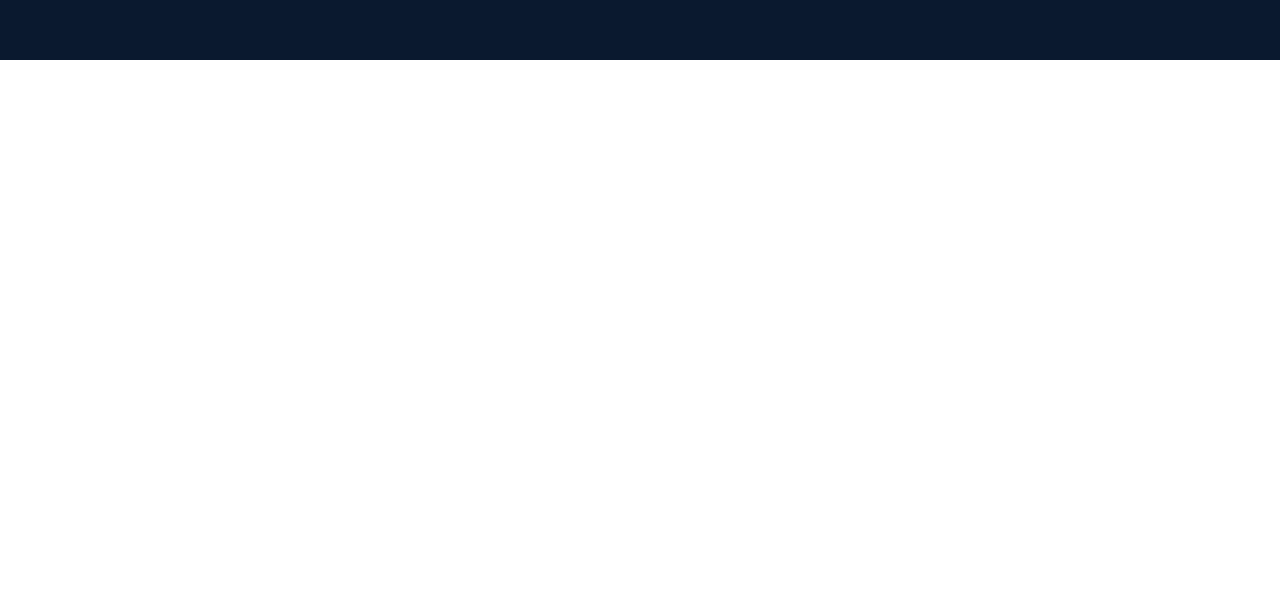
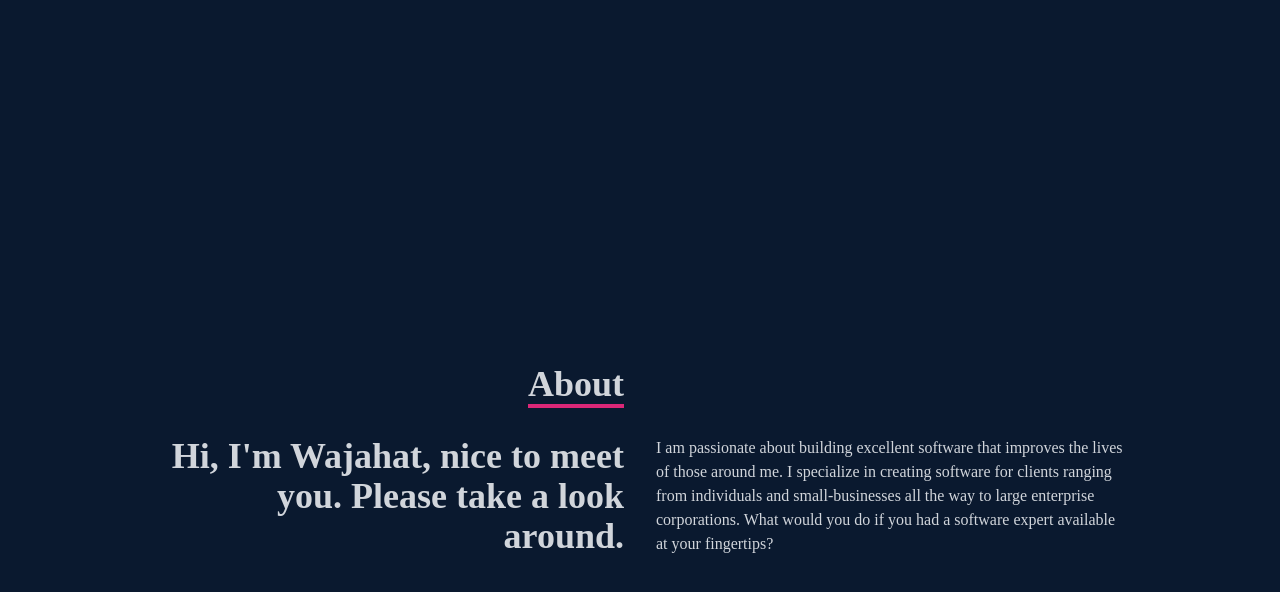
Before and after one commit to wajahatabbas27/My-Portfolio-Web., a React (Create React App) app: page / in a window 1280 px wide. Shown: the part 740-1332 px from the top of the page. Before the commit the page ends 800 px from the top, so only its background shows below. Built offline with nearby package versions, Linux system fonts and the light colour scheme.

Commit message:
completed the about component

```diff
--- a/src/App.tsx
+++ b/src/App.tsx
@@ -1,4 +1,5 @@
 import React from "react";
+import About from "./components/About";
 import Home from "./components/Home";
 import Navbar from "./components/Navbar";
 
@@ -7,6 +8,7 @@
     <div>
       <Navbar />
       <Home />
+      <About />
     </div>
   );
 };
--- /dev/null
+++ b/src/components/About.tsx
@@ -0,0 +1,34 @@
+import React from "react";
+
+const About = () => {
+  return (
+    <div className='w-full h-screen bg-[#0a192f] text-gray-300'>
+      <div className='flex flex-col justify-center items-center w-full h-full'>
+        <div className='max-w-[1000px] w-full grid grid-cols-2 gap-8'>
+          <div className='sm:text-right pb-8 pl-4'>
+            <p className='text-4xl font-bold inline border-b-4 border-pink-600'>
+              About
+            </p>
+          </div>
+          <div></div>
+        </div>
+        <div className='max-w-[1000px] w-full grid sm:grid-cols-2 gap-8 px-4'>
+          <div className='sm:text-right text-4xl font-bold'>
+            <p>Hi, I'm Wajahat, nice to meet you. Please take a look around.</p>
+          </div>
+          <div>
+            <p>
+              I am passionate about building excellent software that improves
+              the lives of those around me. I specialize in creating software
+              for clients ranging from individuals and small-businesses all the
+              way to large enterprise corporations. What would you do if you had
+              a software expert available at your fingertips?
+            </p>
+          </div>
+        </div>
+      </div>
+    </div>
+  );
+};
+
+export default About;
```
Also changed, not shown: 1 other file (tests, documents, lock files or other folders).
